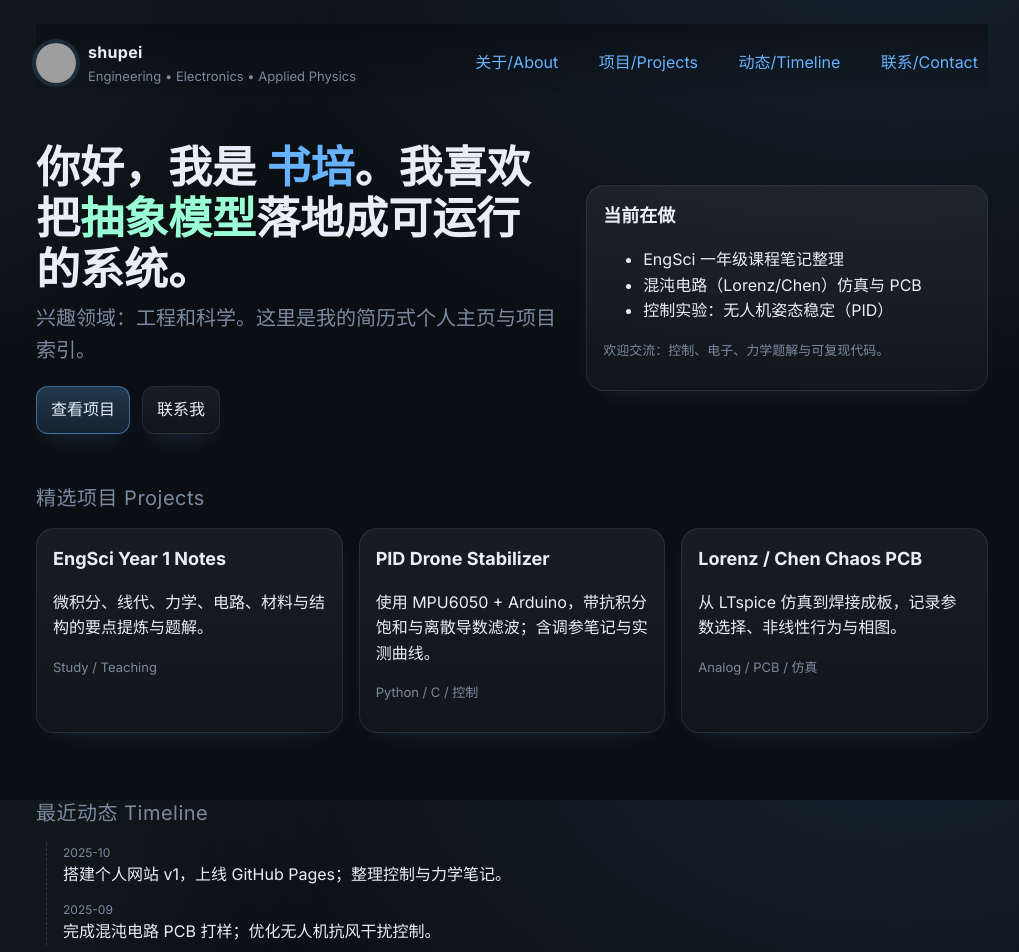
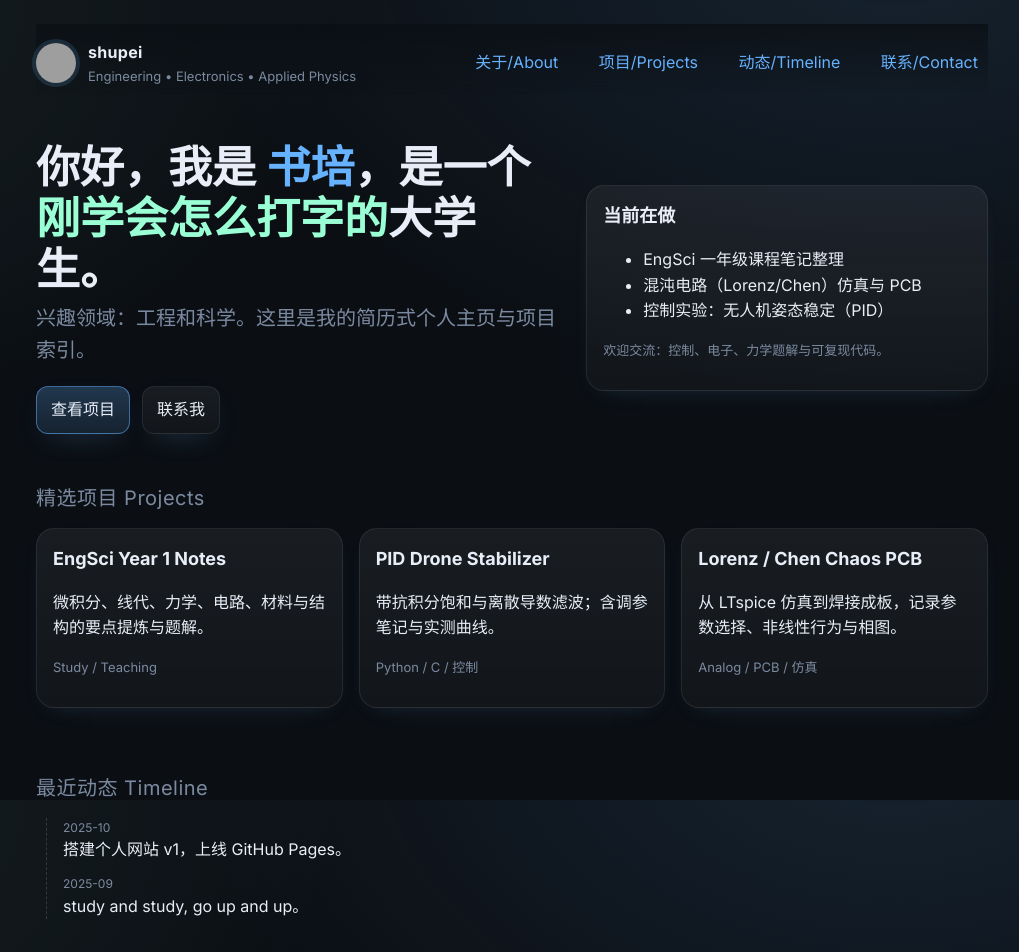
Before and after one commit to sp-zh/sp-zh.github.io, a plain HTML site: page index.html in a window 1280 px wide. Shown: the top 952 px of the page, without its empty margins (128-1147 px from the left). Drawn offline with Linux system fonts and the light colour scheme; grey boxes are pictures that could not be loaded.

Commit message:
Update index.html

```diff
--- a/index.html
+++ b/index.html
@@ -92,7 +92,7 @@
     <main>
       <section class="hero" id="about">
         <div>
-          <h1>你好，我是 <span style="color:var(--accent)">书培</span>。我喜欢把<span style="color:var(--accent-2)">抽象模型</span>落地成可运行的系统。</h1>
+          <h1>你好，我是 <span style="color:var(--accent)">书培</span>，是一个<span style="color:var(--accent-2)">刚学会怎么打字的</span>大学生。</h1>
           <p class="lead">兴趣领域：工程和科学。这里是我的简历式个人主页与项目索引。</p>
           <div class="cta">
             <a class="btn primary" href="#projects">查看项目</a>
@@ -122,7 +122,7 @@
           </article>
           <article class="card">
             <h3>PID Drone Stabilizer</h3>
-            <p>使用 MPU6050 + Arduino，带抗积分饱和与离散导数滤波；含调参笔记与实测曲线。</p>
+            <p>带抗积分饱和与离散导数滤波；含调参笔记与实测曲线。</p>
             <p class="meta">Python / C / 控制</p>
           </article>
           <article class="card">
@@ -138,11 +138,11 @@
         <div class="timeline">
           <div class="item">
             <div class="when">2025-10</div>
-            <div>搭建个人网站 v1，上线 GitHub Pages；整理控制与力学笔记。</div>
+            <div>搭建个人网站 v1，上线 GitHub Pages。</div>
           </div>
           <div class="item">
             <div class="when">2025-09</div>
-            <div>完成混沌电路 PCB 打样；优化无人机抗风干扰控制。</div>
+            <div>study and study, go up and up。</div>
           </div>
         </div>
       </section>
```
